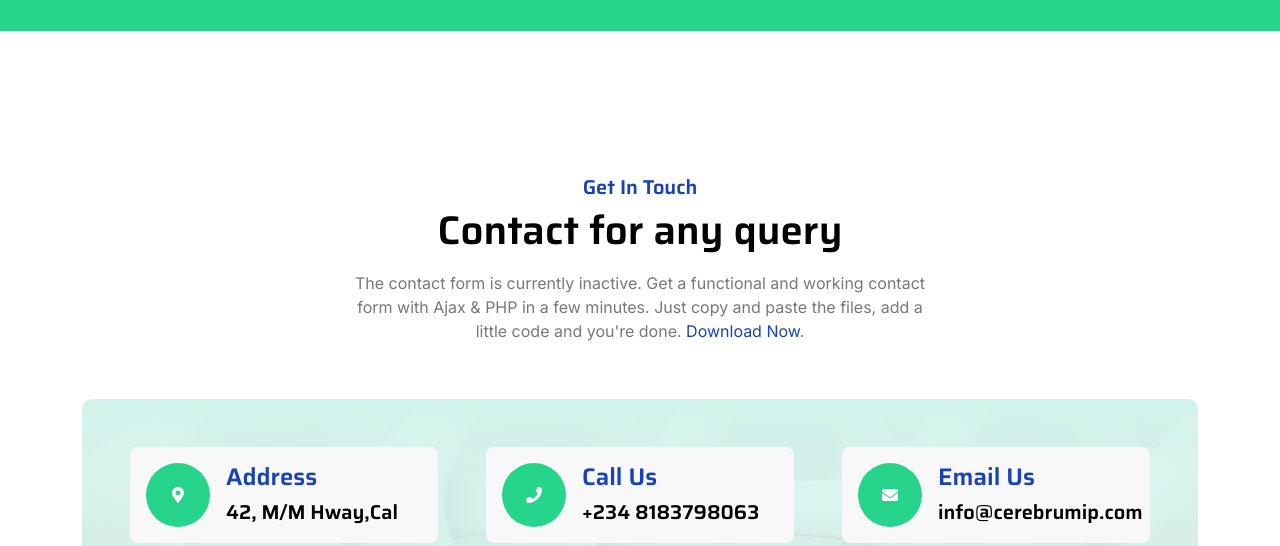
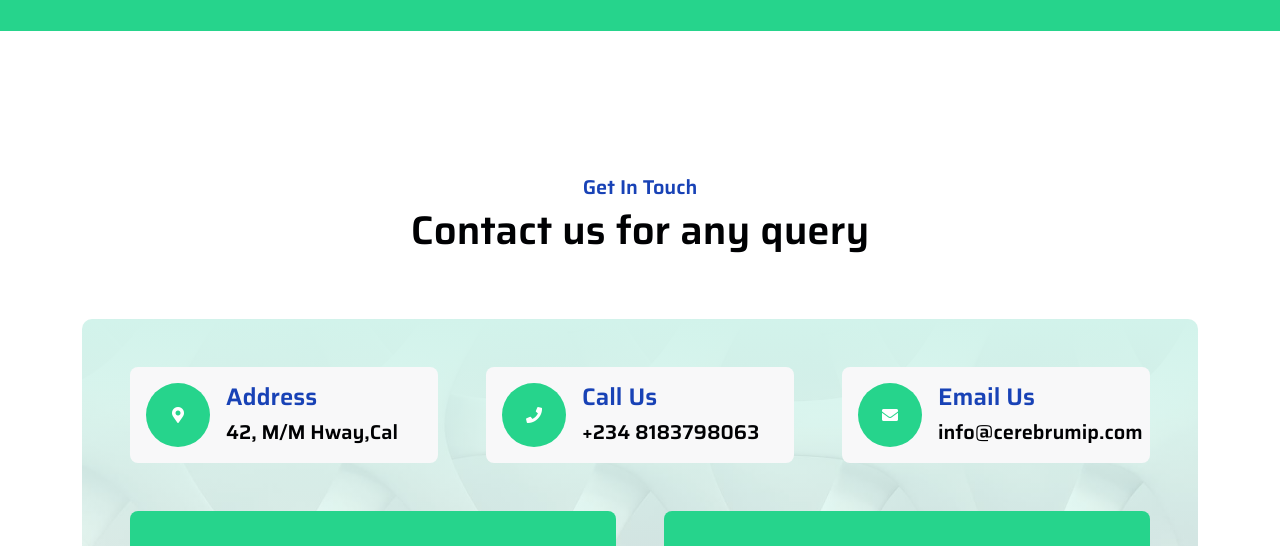
Before and after one commit to intelliforge-platform/cerebrum-ip-home, a plain HTML site: page contact.html in a window 1280 px wide. Shown: the part 551-1097 px from the top of the page. Drawn offline with nearby package versions, Linux system fonts and the light colour scheme.

Commit message:
Add files via upload

```diff
--- a/contact.html
+++ b/contact.html
@@ -161,8 +161,8 @@
             <div class="container py-5">
                 <div class="text-center mx-auto pb-5 wow fadeIn" data-wow-delay=".3s" style="max-width: 600px;">
                     <h5 class="text-primary">Get In Touch</h5>
-                    <h1 class="mb-3">Contact for any query</h1>
-                    <p class="mb-2">The contact form is currently inactive. Get a functional and working contact form with Ajax & PHP in a few minutes. Just copy and paste the files, add a little code and you're done. <a href="https://htmlcodex.com/contact-form">Download Now</a>.</p>
+                    <h1 class="mb-3">Contact us for any query</h1>
+
                 </div>
                 <div class="contact-detail position-relative p-5">
                     <div class="row g-5 mb-5 justify-content-center">
```
